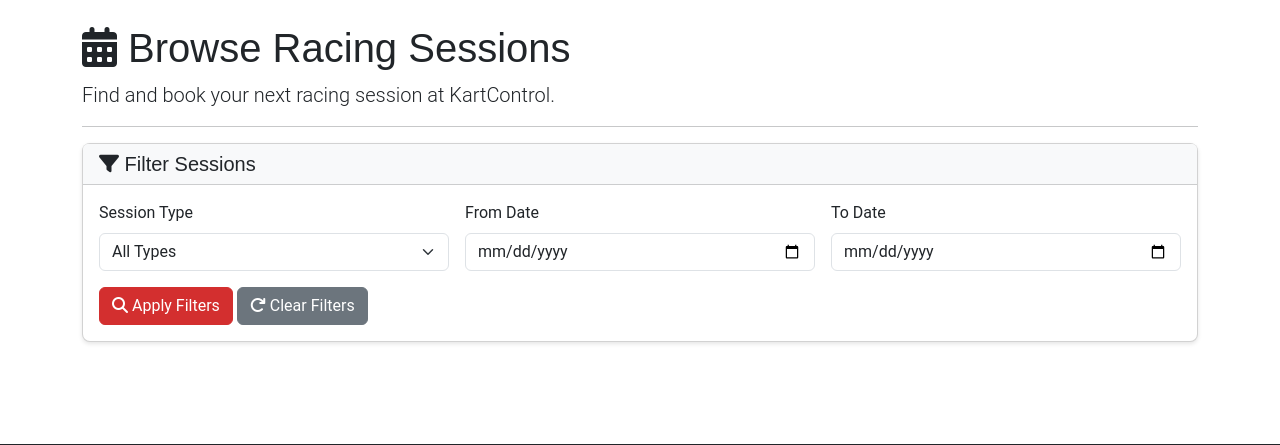
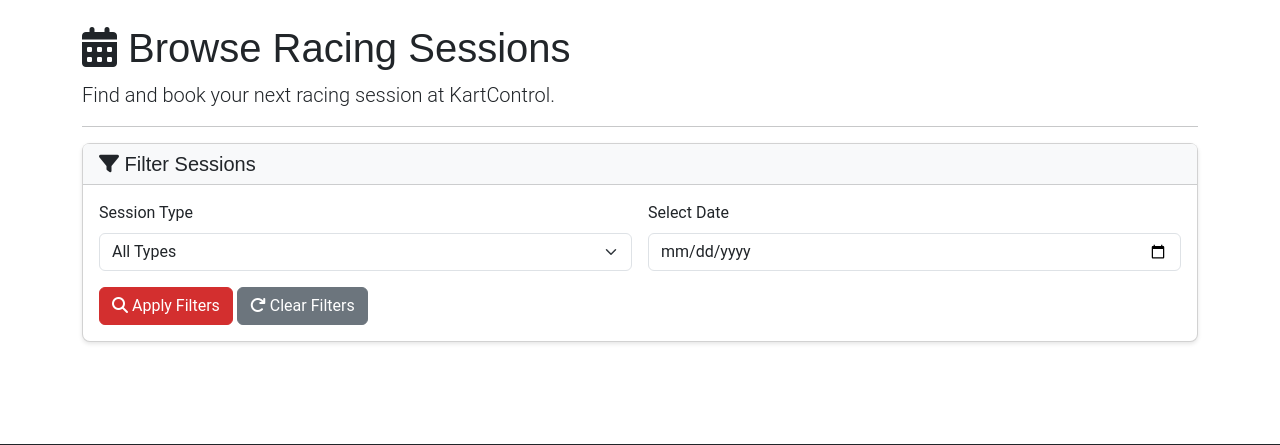
Before and after one commit to antfildes10/Project-4, a Django app: page /sessions/ in a window 1280 px wide. Shown: the part 62-507 px from the top of the page. Run offline with Django 5.2, Linux system fonts and the light colour scheme; data that the repository does not hold is empty.

Commit message:
feat(sessions): simplify date filter to single date picker
- Replace from/to date range filter with single date picker
- Update session list view to filter by specific date
- Update pagination links to use single date parameter
- Improve UX by making it easier to select a specific day

Users can now simply pick the day they wish to attend
instead of having to select a date range.

🤖 Generated with [Claude Code](https://claude.com/claude-code)

Co-Authored-By: Claude <noreply@anthropic.com>

```diff
--- a/sessions/views.py
+++ b/sessions/views.py
@@ -26,17 +26,14 @@ def session_list(request):
 
     # Apply filters
     session_type = request.GET.get('session_type')
-    date_from = request.GET.get('date_from')
-    date_to = request.GET.get('date_to')
+    date = request.GET.get('date')
 
     if session_type:
         sessions = sessions.filter(session_type=session_type)
 
-    if date_from:
-        sessions = sessions.filter(start_datetime__date__gte=date_from)
-
-    if date_to:
-        sessions = sessions.filter(start_datetime__date__lte=date_to)
+    if date:
+        # Filter sessions for the specific date
+        sessions = sessions.filter(start_datetime__date=date)
 
     context = {
         'sessions': sessions,
--- a/templates/sessions/session_list.html
+++ b/templates/sessions/session_list.html
@@ -21,7 +21,7 @@
         </div>
         <div class="card-body">
             <form method="get" class="row g-3">
-                <div class="col-md-4">
+                <div class="col-md-6">
                     <label for="session_type" class="form-label">Session Type</label>
                     <select name="session_type" id="session_type" class="form-select">
                         <option value="">All Types</option>
@@ -29,13 +29,9 @@
                         <option value="GRAND_PRIX" {% if request.GET.session_type == 'GRAND_PRIX' %}selected{% endif %}>Grand Prix</option>
                     </select>
                 </div>
-                <div class="col-md-4">
-                    <label for="date_from" class="form-label">From Date</label>
-                    <input type="date" name="date_from" id="date_from" value="{{ request.GET.date_from }}" class="form-control">
-                </div>
-                <div class="col-md-4">
-                    <label for="date_to" class="form-label">To Date</label>
-                    <input type="date" name="date_to" id="date_to" value="{{ request.GET.date_to }}" class="form-control">
+                <div class="col-md-6">
+                    <label for="date" class="form-label">Select Date</label>
+                    <input type="date" name="date" id="date" value="{{ request.GET.date }}" class="form-control">
                 </div>
                 <div class="col-12">
                     <button type="submit" class="btn btn-primary">
@@ -117,12 +113,12 @@
             <ul class="pagination justify-content-center">
                 {% if page_obj.has_previous %}
                     <li class="page-item">
-                        <a class="page-link" href="?page=1{% if request.GET.session_type %}&session_type={{ request.GET.session_type }}{% endif %}{% if request.GET.date_from %}&date_from={{ request.GET.date_from }}{% endif %}{% if request.GET.date_to %}&date_to={{ request.GET.date_to }}{% endif %}" aria-label="First page">
+                        <a class="page-link" href="?page=1{% if request.GET.session_type %}&session_type={{ request.GET.session_type }}{% endif %}{% if request.GET.date %}&date={{ request.GET.date }}{% endif %}" aria-label="First page">
                             <span aria-hidden="true">&laquo;&laquo;</span>
                         </a>
                     </li>
                     <li class="page-item">
-                        <a class="page-link" href="?page={{ page_obj.previous_page_number }}{% if request.GET.session_type %}&session_type={{ request.GET.session_type }}{% endif %}{% if request.GET.date_from %}&date_from={{ request.GET.date_from }}{% endif %}{% if request.GET.date_to %}&date_to={{ request.GET.date_to }}{% endif %}" aria-label="Previous page">
+                        <a class="page-link" href="?page={{ page_obj.previous_page_number }}{% if request.GET.session_type %}&session_type={{ request.GET.session_type }}{% endif %}{% if request.GET.date %}&date={{ request.GET.date }}{% endif %}" aria-label="Previous page">
                             <span aria-hidden="true">&laquo;</span>
                         </a>
                     </li>
@@ -136,12 +132,12 @@
 
                 {% if page_obj.has_next %}
                     <li class="page-item">
-                        <a class="page-link" href="?page={{ page_obj.next_page_number }}{% if request.GET.session_type %}&session_type={{ request.GET.session_type }}{% endif %}{% if request.GET.date_from %}&date_from={{ request.GET.date_from }}{% endif %}{% if request.GET.date_to %}&date_to={{ request.GET.date_to }}{% endif %}" aria-label="Next page">
+                        <a class="page-link" href="?page={{ page_obj.next_page_number }}{% if request.GET.session_type %}&session_type={{ request.GET.session_type }}{% endif %}{% if request.GET.date %}&date={{ request.GET.date }}{% endif %}" aria-label="Next page">
                             <span aria-hidden="true">&raquo;</span>
                         </a>
                     </li>
                     <li class="page-item">
-                        <a class="page-link" href="?page={{ page_obj.paginator.num_pages }}{% if request.GET.session_type %}&session_type={{ request.GET.session_type }}{% endif %}{% if request.GET.date_from %}&date_from={{ request.GET.date_from }}{% endif %}{% if request.GET.date_to %}&date_to={{ request.GET.date_to }}{% endif %}" aria-label="Last page">
+                        <a class="page-link" href="?page={{ page_obj.paginator.num_pages }}{% if request.GET.session_type %}&session_type={{ request.GET.session_type }}{% endif %}{% if request.GET.date %}&date={{ request.GET.date }}{% endif %}" aria-label="Last page">
                             <span aria-hidden="true">&raquo;&raquo;</span>
                         </a>
                     </li>
```
